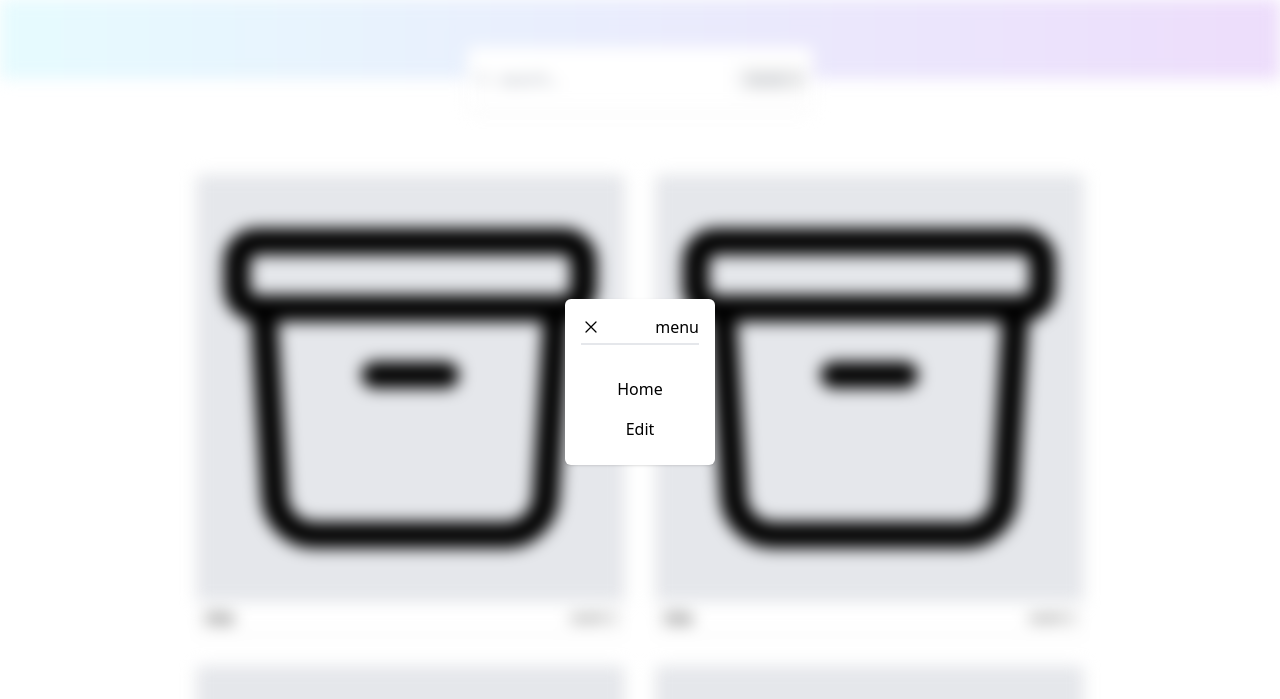
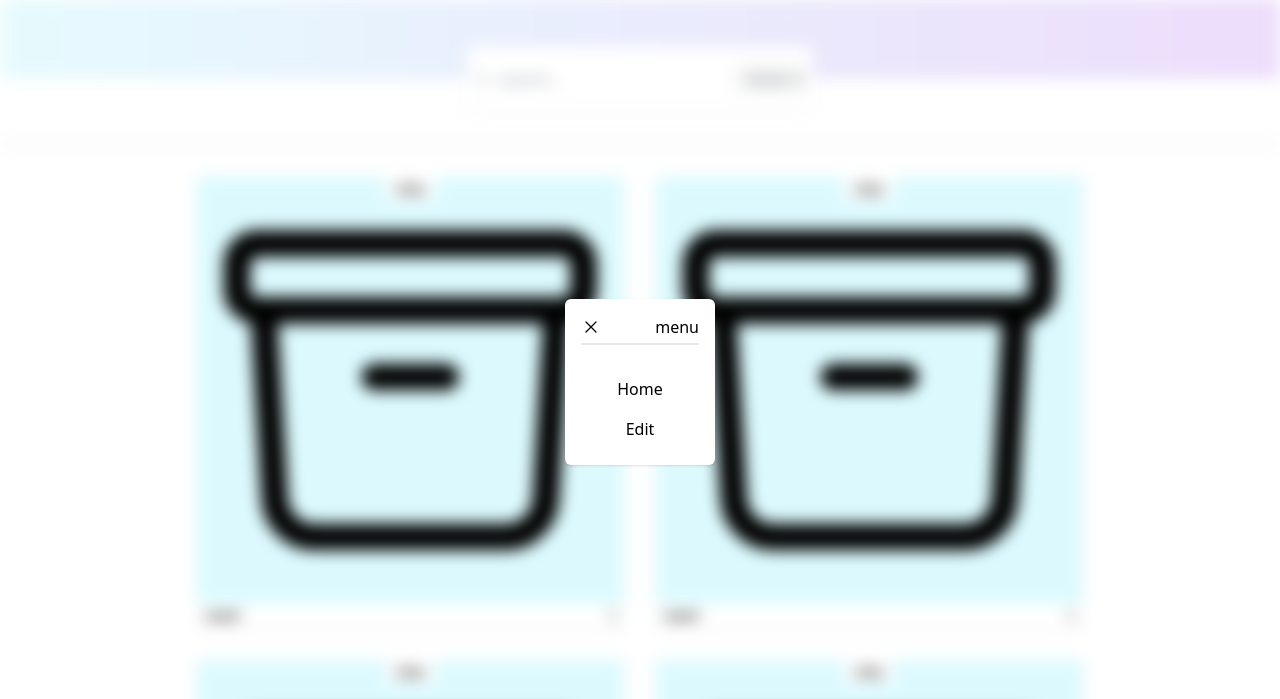
Before and after one commit to jvd-malek/Neynegar-investory, a website: page index.html in a window 1280 px wide. Both pictures are taken after a click on the icon 24 px from the left and 50 px from the top of the page. Shown: the part 101-800 px from the top of the page. Drawn offline with Linux system fonts and the light colour scheme.

Commit message:
add description to item part one

```diff
--- a/index.html
+++ b/index.html
@@ -1,5 +1,5 @@
 <!DOCTYPE html>
-<html lang="en">
+<html lang="en" dir="ltr">
 <head>
   <meta charset="UTF-8">
   <meta name="viewport" content="width=device-width, initial-scale=1.0">
@@ -13,7 +13,7 @@
 
   <div id="module" class="shadow absolute top-0 left-0 right-0 mx-auto w-[150px] text-center rounded-md bg-white p-4 hidden transition-transform duration-500 z-10 ">
     <div class="flex items-center justify-between border-b-2 gap-2 pb-1">
-      <svg xmlns="http://www.w3.org/2000/svg" fill="none" viewBox="0 0 24 24" stroke-width="1.5" stroke="currentColor" class="w-5 h-5">
+      <svg id="closeMenuBtn" xmlns="http://www.w3.org/2000/svg" fill="none" viewBox="0 0 24 24" stroke-width="1.5" stroke="currentColor" class="w-5 h-5">
         <path stroke-linecap="round" stroke-linejoin="round" d="M6 18L18 6M6 6l12 12" />
       </svg>
       <h2>menu</h2>
@@ -26,6 +26,8 @@
 
 <section id="secTwo" class="transition-all ease-in duration-300">
     <header>
+
+      <!-- head1 -->
       <div id="header" class="h-[6.25rem] flex justify-between p-2 items-center">
         <svg id="menu" xmlns="http://www.w3.org/2000/svg" viewBox="0 0 24 24" fill="currentColor" class="w-8 h-8">
           <path fill-rule="evenodd" d="M3 6.75A.75.75 0 013.75 6h16.5a.75.75 0 010 1.5H3.75A.75.75 0 013 6.75zM3 12a.75.75 0 01.75-.75h16.5a.75.75 0 010 1.5H3.75A.75.75 0 013 12zm0 5.25a.75.75 0 01.75-.75H12a.75.75 0 010 1.5H3.75a.75.75 0 01-.75-.75z" clip-rule="evenodd" />
@@ -33,9 +35,13 @@
         <h2 class="text-2xl leading-4 translate-y-1">NEYNEGAR<span class="text-xs block text-center">investory</span></h2>
         <img src="./img/IMG-20201107-WA0007.jpg" class="w-[4.3rem] h-16 translate-y-[-3px]" alt="">
       </div>
-      <div id="searchSection" class="">
+
+      <!-- head2 -->
+      <div id="searchSection" class="border-b-2 ">
+        <!-- gradient part -->
         <div class="h-[5rem] grad bg-gradient-to-r from-[#e6fbfe] to-[#edddfb] "></div>
-        <div id="searchBox" class=" h-[4rem] flex justify-center items-center transition-transform ease-in duration-300 delay-100">
+        <!-- search box -->
+        <div id="searchBox" class="gap-1 h-[4rem] flex justify-center items-center transition-transform ease-in duration-300 delay-100">
             <div class="h-full flex justify-center items-center  rounded-md  px-2 py-1 gap-2 shadow text-gray-400 bg-white max-w-[39.25rem]">
               <svg xmlns="http://www.w3.org/2000/svg" viewBox="0 0 24 24" fill="currentColor" class="w-4 h-4 text-gray-400">
                 <path fill-rule="evenodd" d="M10.5 3.75a6.75 6.75 0 100 13.5 6.75 6.75 0 000-13.5zM2.25 10.5a8.25 8.25 0 1114.59 5.28l4.69 4.69a.75.75 0 11-1.06 1.06l-4.69-4.69A8.25 8.25 0 012.25 10.5z" clip-rule="evenodd" />
@@ -59,16 +65,21 @@
     </header>
     <main>
       <div class="container mt-4">
-        <div id="items" class="flex justify-center  flex-wrap">
+        <div id="items" class="flex justify-center items-baseline  flex-wrap relative flex-row">
 
           <!-- example -->
-          <!-- <div class="w-1/3 shadow in rounded m-4 transition-transform ease-in duration-300 delay-100">
-            <svg xmlns="http://www.w3.org/2000/svg" fill="none" viewBox="0 0 24 24" stroke-width="1.5" stroke="currentColor" class="w-full h-auto rounded bg-gray-200">
-              <path stroke-linecap="round" stroke-linejoin="round" d="M20.25 7.5l-.625 10.632a2.25 2.25 0 01-2.247 2.118H6.622a2.25 2.25 0 01-2.247-2.118L3.75 7.5M10 11.25h4M3.375 7.5h17.25c.621 0 1.125-.504 1.125-1.125v-1.5c0-.621-.504-1.125-1.125-1.125H3.375c-.621 0-1.125.504-1.125 1.125v1.5c0 .621.504 1.125 1.125 1.125z" />
-            </svg>
-            <div class="flex justify-between px-2 py-1 items-center">
-              <h2>title</h2>
-              <span class="text-xs">count: 2</span>
+          <!-- <div class="w-1/3 shadow in rounded m-4 transition-transform ease-in duration-300 delay-100 relative ">
+            <h2 class="bg-white inline-block absolute top-0 left-0 right-0 w-12 mx-auto text-center rounded-b">title1</h2>
+            <div class="">
+              <svg xmlns="http://www.w3.org/2000/svg" fill="none" viewBox="0 0 24 24" stroke-width="1.5" stroke="currentColor" class="w-full h-auto rounded bg-[#dcfafe]">
+                <path stroke-linecap="round" stroke-linejoin="round" d="M20.25 7.5l-.625 10.632a2.25 2.25 0 01-2.247 2.118H6.622a2.25 2.25 0 01-2.247-2.118L3.75 7.5M10 11.25h4M3.375 7.5h17.25c.621 0 1.125-.504 1.125-1.125v-1.5c0-.621-.504-1.125-1.125-1.125H3.375c-.621 0-1.125.504-1.125 1.125v1.5c0 .621.504 1.125 1.125 1.125z" />
+              </svg>
+            </div>
+            <div class="description flex justify-between px-2 py-1 items-center flex-wrap gap-2">
+              <span class="text-xs w-1/3"><span class="font-bold">buy</span><br><span class="">25.000</span></span>
+              <span class="text-xs w-1/3"><span class="font-bold">sell</span><br><span class="">25.000</span></span>
+              <span class="text-xs w-1/3"><span class="font-bold">count</span><br><span class="">2</span></span>
+              <button class=" bg-[#edddfb] py-1 px-2 rounded text-sm">Edit</button>
             </div>
           </div> -->
 
--- a/js/app.js
+++ b/js/app.js
@@ -9,21 +9,80 @@ const searchBox = $.querySelector('#searchBox')
 const menu = $.querySelector('#menu')
 const moduleElm = $.querySelector('#module')
 const secTwo = $.querySelector('#secTwo')
+const closeMenuBtn = $.querySelector('#closeMenuBtn')
 let itemFragment = $.createDocumentFragment()
+let flag = true
 let listItems = [1,2,3,4]
 
 
 listItems.forEach(function (item) {
-    listItemsElm.insertAdjacentHTML('beforeend' , '<div class="w-1/3 shadow in rounded m-4 transition-transform ease-in duration-300 delay-100"><svg xmlns="http://www.w3.org/2000/svg" fill="none" viewBox="0 0 24 24" stroke-width="1.5" stroke="currentColor" class="w-full h-auto rounded bg-gray-200"><path stroke-linecap="round" stroke-linejoin="round" d="M20.25 7.5l-.625 10.632a2.25 2.25 0 01-2.247 2.118H6.622a2.25 2.25 0 01-2.247-2.118L3.75 7.5M10 11.25h4M3.375 7.5h17.25c.621 0 1.125-.504 1.125-1.125v-1.5c0-.621-.504-1.125-1.125-1.125H3.375c-.621 0-1.125.504-1.125 1.125v1.5c0 .621.504 1.125 1.125 1.125z" /></svg><div class="flex justify-between px-2 py-1 items-center"><h2>title</h2><span class="text-xs">count: 2</span></div></div>')
+    let container = $.createElement('div')
+    container.className = "w-1/3 shadow rounded m-4 transition-all ease-in duration-300 delay-100 relative "
+    let h2 = $.createElement('h2')
+    h2.className = "bg-white inline-block absolute top-0 left-0 right-0 w-12 mx-auto text-center rounded-b"
+    h2.innerHTML = "title"
+    let svg = $.createElement('div')
+    let description = $.createElement('div')
+    description.className = "flex justify-between px-2 py-1 items-center flex-wrap gap-2"
+    let spanOne = $.createElement('span')
+    spanOne.className = "font-bold text-xs w-1/3"
+    spanOne.innerHTML = "count"
+    let spanTwo = $.createElement('span')
+    spanTwo.className = "text-xs"
+    spanTwo.innerHTML = 2
+    let descriptionTwo = $.createElement("div")
+    descriptionTwo.className = "hidden flex justify-between px-2 py-1 items-center flex-wrap gap-2"
+    descriptionTwo.insertAdjacentHTML('beforeend' , '<span class="text-xs w-1/3"><span class="font-bold">buy</span><br><span class="">25.000</span></span><span class="text-xs w-1/3"><span class="font-bold">sell</span><br><span class="">25.000</span></span><span class="text-xs w-1/3"><span class="font-bold">count</span><br><span class="">2</span></span>')
+    let editBtn = $.createElement('button')
+    editBtn.className = "bg-[#edddfb] py-1 px-2 rounded text-sm"
+    editBtn.innerHTML = "Edit"
+    descriptionTwo.append(editBtn)
+
+    description.append(spanOne,spanTwo)
+    container.append(svg ,h2 ,description , descriptionTwo)
+    itemFragment.append(container)
+    svg.insertAdjacentHTML('beforeend' , '<svg xmlns="http://www.w3.org/2000/svg" fill="none" viewBox="0 0 24 24" stroke-width="1.5" stroke="currentColor" class="w-full h-auto rounded bg-[#dcfafe]"><path stroke-linecap="round" stroke-linejoin="round" d="M20.25 7.5l-.625 10.632a2.25 2.25 0 01-2.247 2.118H6.622a2.25 2.25 0 01-2.247-2.118L3.75 7.5M10 11.25h4M3.375 7.5h17.25c.621 0 1.125-.504 1.125-1.125v-1.5c0-.621-.504-1.125-1.125-1.125H3.375c-.621 0-1.125.504-1.125 1.125v1.5c0 .621.504 1.125 1.125 1.125z" /></svg>')
+
+    svg.addEventListener('click' , function () {
+        editModeHandler(description , descriptionTwo)
+    })
+    editBtn.addEventListener('click' , function () {
+        editBtnHandler(container , h2 , description , descriptionTwo , svg)
+    })
+
+})
+listItemsElm.append(itemFragment)
+
+function editModeHandler(description , descriptionTwo) {
+    description.classList.toggle('hidden')
+    descriptionTwo.classList.toggle('hidden')
+}
+
+function editBtnHandler(container , h2 , description , descriptionTwo , svg) {
+    console.log(container ,h2);
+    setTimeout(() => {
+        container.classList.add("w-[11.5rem]")
+        h2.classList.remove("absolute")
+        h2.classList.add("text-xl")
+        h2.classList.add("font-bold")
+        svg.className = "w-[50px] p-2 transition-all ease-in duration-300 inline-block"
+    }, 20);
+    description.classList.add('hidden')
+    descriptionTwo.classList.add('hidden')
+}
+
+closeMenuBtn.addEventListener('click' , function (event) {
+    moduleElm.classList.add('hidden')
+    secTwo.classList.remove('blur')
 })
 
+function menuHandler(event) {
+    moduleElm.classList.remove('hidden')
+    moduleElm.classList.add('top-0')
+    secTwo.classList.add('blur')
+    setTimeout(() => {
 
-function menuHandler(event) {
-    moduleElm.classList.toggle('hidden')
-    moduleElm.classList.toggle('top-0')
-    secTwo.classList.toggle('blur')
-    setTimeout(() => {
-        moduleElm.classList.toggle('top-1/2')
+        moduleElm.classList.add('top-1/2')
     }, 20);
 }
 
```
Also changed, not shown: style/output.css.
